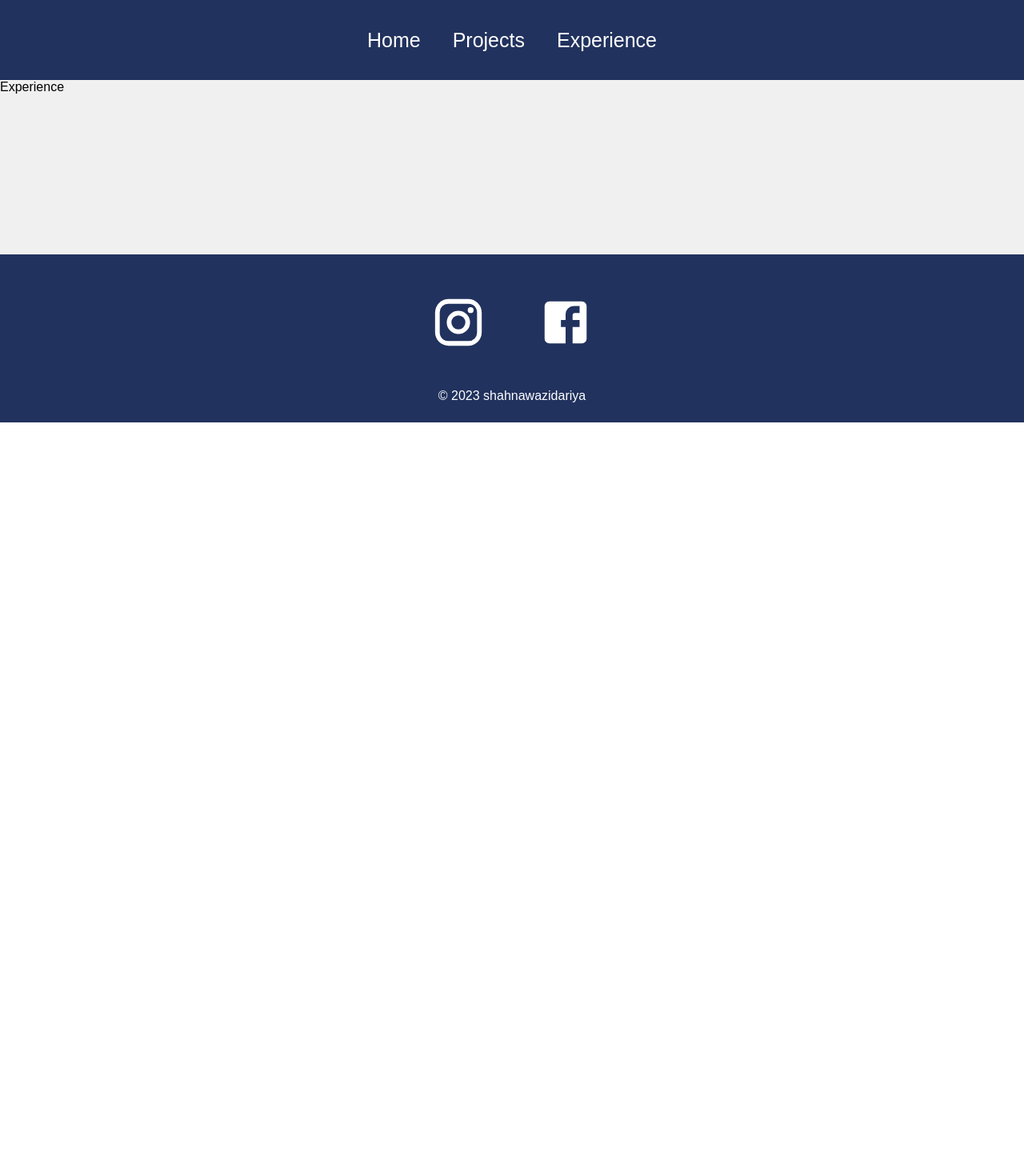
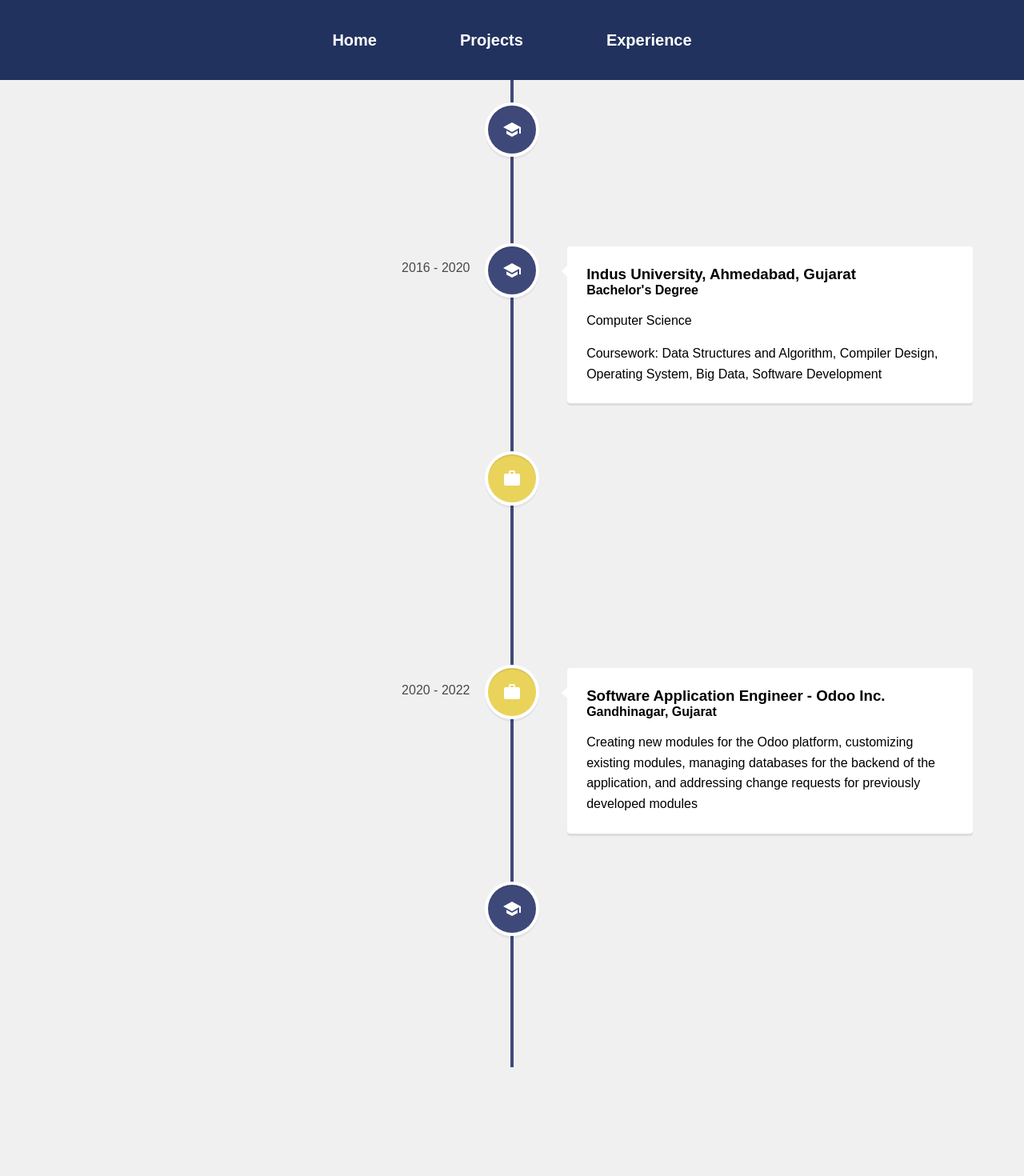
Before and after one commit to shahnawaz52/Personal-Portfolio, a React (Create React App) app: page /experience in a window 1280 px wide. Shown: the top 1470 px of the page at 80% size. Before the commit the page ends 800 px from the top, so only its background shows below. Built offline with nearby package versions, Linux system fonts and the light colour scheme.

Commit message:
[IMP] improve responsive UI

```diff
--- a/src/components/Navbar.js
+++ b/src/components/Navbar.js
@@ -19,19 +19,17 @@ const Navbar = () => {
                 </button>
             </div>
             <div className="links">
-                {/* <ul> */}
-                    {/* <li> */}
-                    <div>
+                <ul>
+                    <li>
                         <Link to="/"> Home </Link>
-                        </div>
-                    {/* </li> */}
-                    {/* <li> */}
+                    </li>
+                    <li>
                         <Link to="/projects"> Projects </Link>
-                    {/* </li> */}
-                    {/* <li> */}
+                    </li>
+                    <li>
                         <Link to="/experience"> Experience </Link>
-                    {/* </li> */}
-                {/* </ul> */}
+                    </li>
+                </ul>
             </div>
         </div>
     )
--- a/src/pages/Experience.js
+++ b/src/pages/Experience.js
@@ -1,8 +1,90 @@
+import { VerticalTimeline, VerticalTimelineElement } from "react-vertical-timeline-component";
+import "react-vertical-timeline-component/style.min.css";
+import SchoolIcon from "@material-ui/icons/School";
+import WorkIcon from "@material-ui/icons/Work";
+
 const Experience = () => {
     return (
-        <>
-            Experience
-        </>
+        <div classname="experience">
+            <VerticalTimeline lineColor="#3e497a">
+                <VerticalTimelineElement
+                    className="vertical-timeline-element--education"
+                    date="2015 - 2016"
+                    iconStyle={{ background: "#3e497a", color: "#fff" }}
+                    icon={<SchoolIcon />}
+                    >
+                    <h3 className="vertical-timeline-element-title">
+                        Solaris Public School, Ahmedabad, Gujarat
+                    </h3>
+                    <p> High School </p>
+                    </VerticalTimelineElement>
+                <VerticalTimelineElement
+                    className="vertical-timeline-element--education"
+                    date="2016 - 2020"
+                    iconStyle={{ background: "#3e497a", color: "#fff" }}
+                    icon={<SchoolIcon />}
+                    >
+                    <h3 className="vertical-timeline-element-title">
+                        Indus University, Ahmedabad, Gujarat
+                    </h3>
+
+                    <h4 className="vertical-timeline-element-subtitle">
+                        Bachelor's Degree
+                    </h4>
+                    <p> Computer Science</p>
+                    <p>Coursework: Data Structures and Algorithm, Compiler Design, Operating System, Big Data, Software Development</p>
+                </VerticalTimelineElement>
+
+                <VerticalTimelineElement
+                    className="vertical-timeline-element--work"
+                    date="2020 - 2020"
+                    iconStyle={{ background: "#e9d35b", color: "#fff" }}
+                    icon={<WorkIcon />}
+                    >
+                    <h3 className="vertical-timeline-element-title">
+                        Software Engineer Intern - Hypeteq Software Solutions Pvt Ltd.
+                    </h3>
+                    <h4 className="vertical-timeline-element-subtitle">
+                        Ahmedabad, Gujarat
+                    </h4>
+                    <p>Developed an AI conversational Chatbot project using Language Understanding Intelligence Service (LUIS) Microsoft Azure Services</p>
+                </VerticalTimelineElement>
+
+                <VerticalTimelineElement
+                    className="vertical-timeline-element--work"
+                    date="2020 - 2022"
+                    iconStyle={{ background: "#e9d35b", color: "#fff" }}
+                    icon={<WorkIcon />}
+                    >
+                    <h3 className="vertical-timeline-element-title">
+                        Software Application Engineer - Odoo Inc.
+                    </h3>
+                    <h4 className="vertical-timeline-element-subtitle">
+                        Gandhinagar, Gujarat
+                    </h4>
+                    <p>Creating new modules for the Odoo platform, customizing existing modules, managing databases for the backend of the application, and addressing change requests for previously developed modules</p>
+                </VerticalTimelineElement>
+
+                <VerticalTimelineElement
+                    className="vertical-timeline-element--education"
+                    date="2022 - present"
+                    iconStyle={{ background: "#3e497a", color: "#fff" }}
+                    icon={<SchoolIcon />}
+                    >
+                    <h3 className="vertical-timeline-element-title">
+                        San Jose State University, San Jose, California
+                    </h3>
+
+                    <h4 className="vertical-timeline-element-subtitle">
+                        Master's Degree
+                    </h4>
+                    <p>
+                        Computer Engineering
+                    </p>
+                    <p>Coursework: System Software, Advance Computer Design, Computer Architecture</p>
+                </VerticalTimelineElement>
+            </VerticalTimeline>
+        </div>
     )
 }
 
--- a/src/pages/Home.js
+++ b/src/pages/Home.js
@@ -11,7 +11,7 @@ const Home = () => {
                 <img className="my-image" src={window.location.origin + '/20220821_152113__01.jpg'} alt="" height="200px"/>
             </div>
             <div className="about">
-                <div>
+                <div classname="intro">
                     <h1 className="typed">Hi, My Name is Shahnawaz Idariya</h1>
                 </div>
                 <div className="prompt">
@@ -39,13 +39,13 @@ const Home = () => {
                     <li className="item">
                         <h2>Tools/Frameworks</h2>
                         <span>
-                            Linux, Odoo, Github, ReactJS, NodeJS, ExpressJS, Odoo/owl, Qunit, JUnit, ORM
+                            Linux, Odoo, Github, ReactJS, NodeJS, ExpressJS, Odoo/owl, Qunit, JUnit, ORM, Git
                         </span>
                     </li>
                     <li className="item">
                         <h2>Cloud Technologies/Libraries</h2>
                         <span>
-                            Microsoft Azure, Odoo Sh, ORM, Agile, Docker, Kubernetes, keras, Surprise, Scikit-learn, Numpy, Pandas, Seaborn
+                            Microsoft Azure, Odoo Sh, ORM, Agile, TDD, Docker, Kubernetes, keras, Surprise, Scikit-learn, Numpy, Pandas, Seaborn
                         </span>
                     </li>
                     <li className="item">
--- a/src/styles/Home.css
+++ b/src/styles/Home.css
@@ -7,7 +7,7 @@
 
 .photo {
     width: 100%;
-    /* height: 200px; */
+    /* height: 60vh; */
     /* height: calc(150vh - 100px); */
     display: flex;
     flex-direction: column;
@@ -20,6 +20,8 @@
 }
 
 .my-image {
+    height: 60vh;
+    margin: 100px;
     transition-duration: 0.4s;
 }
 
@@ -30,7 +32,7 @@
 .about {
     width: 100%;
     /* height: calc(100vh - 500px); */
-    height: calc(100vh - 100px);
+    height: calc(100vh - 200px);
     display: flex;
     flex-direction: column;
     justify-content: center;
@@ -82,29 +84,6 @@
     font-size: 20px;
 }
 
-@media only screen and (max-width: 600px) {
-.about h2 {
-    font-size: 40px;
-}
-
-.about .prompt {
-    margin-top: 10px;
-    font-size: 20px;
-    width: 80%;
-}
-
-.skills {
-    text-align: center;
-}
-.list {
-    padding: 0;
-}
-
-.skills h2 {
-    font-size: 30px;
-}
-}
-
 .typed {
     color: #e9d35b;
     overflow: hidden;
@@ -125,6 +104,33 @@
     100% {border-right-color: transparent}
 }
 
+@media only screen and (max-width: 600px) {
+    .about h2 {
+        font-size: 40px;
+    }
+
+    .typed {
+        font-size: 30px;
+    }
+
+    .about .prompt {
+        margin-top: 10px;
+        font-size: 20px;
+        width: 80%;
+    }
+
+    .skills {
+        text-align: center;
+    }
+    .list {
+        padding: 0;
+    }
+
+    .skills h2 {
+        font-size: 30px;
+    }
+}
+
 .icon {
     position: relative;
     top: 0;
--- a/src/styles/Navbar.css
+++ b/src/styles/Navbar.css
@@ -18,6 +18,42 @@
   text-decoration: none;
   margin: 20px;
   font-size: 25px;
+}
+
+/* .navbar {
+  border-bottom: 4px solid #0c1f3f;
+  width: 100%;
+  text-decoration: none;
+  text-align: center;
+  position: fixed;
+  top: 0;
+  width: 100%;
+  background: #21325e;
+} */
+
+.navbar ul {
+  list-style-type: none;
+  margin: 0;
+  padding: 0;
+}
+
+.navbar li {
+  display: inline-block;
+  padding-top: 24px;
+  padding-bottom: 24px;
+}
+
+.navbar a {
+  text-decoration: none;
+  color: white;
+  font-weight: bold;
+  padding: 24px 32px;
+  font-size: 20px;
+}
+
+.navbar a:hover {
+  background: #0c1f3f;
+  color: white;
 }
 
 .toggleButton {
@@ -58,6 +94,10 @@
   .navbar a {
     width: 70px;
   }
+  .navbar li {
+    display: block;
+    text-align: center;
+  }
 }
 
 @media only screen and (max-width: 600px) {
```
Lines whose indentation alone changed are shown as unchanged.
